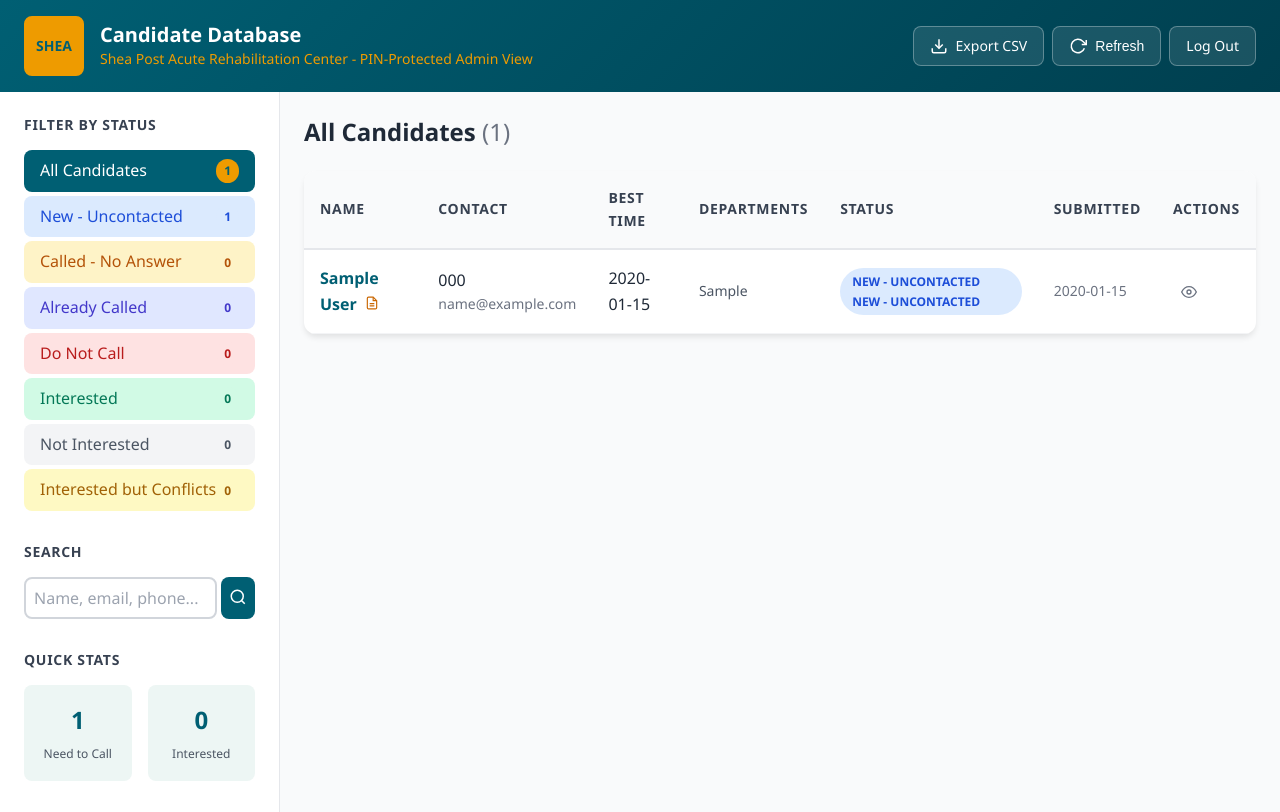
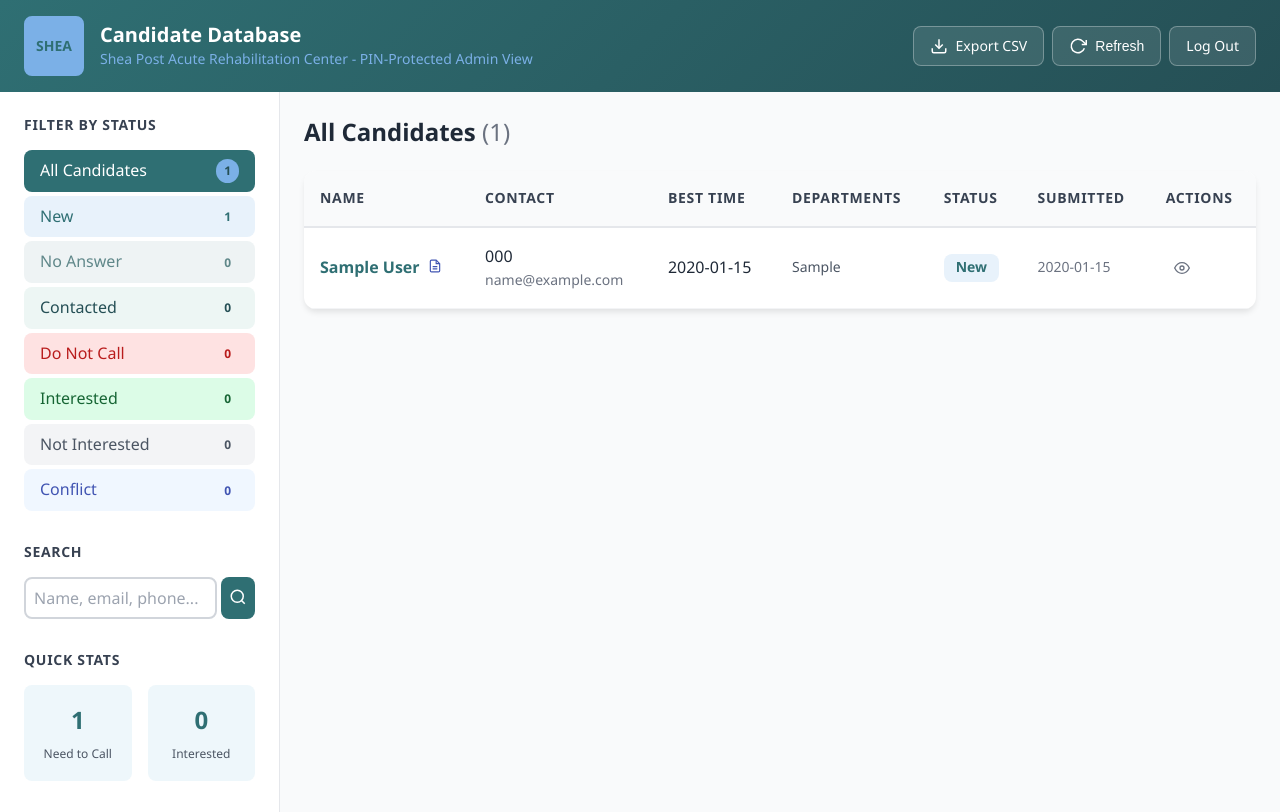
Before and after one commit to Ethan-da-Tech-Wizard/Recruitment_for_Greatness, a Flask app: page /?status=all in a window 1280 px wide. Run offline with Flask 3, Linux system fonts and the light colour scheme; the visitor is signed in with stand-in values (Sample User, id 1); tables that the repository leaves empty hold one stand-in row (values such as "Sample post").

Commit message:
Refine status UI and Shea colors

```diff
--- a/shared/database.py
+++ b/shared/database.py
@@ -13,13 +13,13 @@ DB_PATH = os.path.join(os.path.dirname(__file__), 'shea_parc_data.db')
 
 # Status options for candidates
 STATUS_OPTIONS = [
-    ('new', 'New - Uncontacted'),
-    ('called_no_answer', 'Called - No Answer'),
-    ('already_called', 'Already Called'),
+    ('new', 'New'),
+    ('called_no_answer', 'No Answer'),
+    ('already_called', 'Contacted'),
     ('do_not_call', 'Do Not Call'),
     ('interested', 'Interested'),
     ('not_interested', 'Not Interested'),
-    ('interested_conflicts', 'Interested but Conflicts')
+    ('interested_conflicts', 'Conflict')
 ]
 
 # Department options
--- a/static/css/admin.css
+++ b/static/css/admin.css
@@ -217,17 +217,17 @@
 
 .status-link.active .status-count {
     background-color: var(--gold);
-    color: var(--maroon);
+    color: var(--maroon-dark);
 }
 
 /* Status-specific colors */
-.status-link.status-new .status-count { background-color: #dbeafe; color: #1d4ed8; }
-.status-link.status-called_no_answer .status-count { background-color: #fef3c7; color: #b45309; }
-.status-link.status-already_called .status-count { background-color: #e0e7ff; color: #4338ca; }
+.status-link.status-new .status-count { background-color: #e8f2fb; color: #2f6f73; }
+.status-link.status-called_no_answer .status-count { background-color: #eef3f4; color: #5f8789; }
+.status-link.status-already_called .status-count { background-color: #edf6f4; color: #254f55; }
 .status-link.status-do_not_call .status-count { background-color: #fee2e2; color: #b91c1c; }
-.status-link.status-interested .status-count { background-color: #d1fae5; color: #047857; }
+.status-link.status-interested .status-count { background-color: #dcfce7; color: #166534; }
 .status-link.status-not_interested .status-count { background-color: #f3f4f6; color: #4b5563; }
-.status-link.status-interested_conflicts .status-count { background-color: #fef9c3; color: #a16207; }
+.status-link.status-interested_conflicts .status-count { background-color: #f0f7ff; color: #4054b2; }
 
 /* Search Form */
 .search-form {
@@ -383,20 +383,20 @@
 /* Status Badges */
 .status-badge {
     display: inline-block;
-    padding: 4px 12px;
-    border-radius: var(--radius-full);
-    font-size: var(--font-size-xs);
-    font-weight: 600;
-    text-transform: uppercase;
+    padding: 0.35rem 0.75rem;
+    border-radius: var(--radius-md);
+    font-size: var(--font-size-sm);
+    font-weight: 700;
+    line-height: 1.2;
 }
 
-.status-new { background-color: #dbeafe; color: #1d4ed8; }
-.status-called_no_answer { background-color: #fef3c7; color: #b45309; }
-.status-already_called { background-color: #e0e7ff; color: #4338ca; }
+.status-new { background-color: #e8f2fb; color: #2f6f73; }
+.status-called_no_answer { background-color: #eef3f4; color: #5f8789; }
+.status-already_called { background-color: #edf6f4; color: #254f55; }
 .status-do_not_call { background-color: #fee2e2; color: #b91c1c; }
-.status-interested { background-color: #d1fae5; color: #047857; }
+.status-interested { background-color: #dcfce7; color: #166534; }
 .status-not_interested { background-color: #f3f4f6; color: #4b5563; }
-.status-interested_conflicts { background-color: #fef9c3; color: #a16207; }
+.status-interested_conflicts { background-color: #f0f7ff; color: #4054b2; }
 
 /* Action Buttons */
 .actions-cell {
--- a/static/css/common.css
+++ b/static/css/common.css
@@ -1,19 +1,19 @@
 /*
  * Shea PARC Admin Pipeline
  * Common Styles - Shared across both applications
- * Colors: Deep teal, amber, white
+ * Colors: Shea-inspired teal, aqua, soft green, white
  */
 
 /* CSS Variables */
 :root {
     /* Primary Colors */
-    --maroon: #005f73;
-    --maroon-dark: #003f4f;
-    --maroon-light: #0a9396;
+    --maroon: #2f6f73;
+    --maroon-dark: #254f55;
+    --maroon-light: #5f8789;
 
-    --gold: #ee9b00;
-    --gold-dark: #ca6702;
-    --gold-light: #edf6f4;
+    --gold: #7bb0e7;
+    --gold-dark: #4054b2;
+    --gold-light: #eef7fb;
 
     --white: #ffffff;
     --off-white: #fafafa;
@@ -32,7 +32,7 @@
 
     /* Status Colors */
     --success: #10b981;
-    --warning: #f59e0b;
+    --warning: #7bb0e7;
     --error: #ef4444;
     --info: #3b82f6;
 
@@ -185,7 +185,7 @@ input, select, textarea {
 input:focus, select:focus, textarea:focus {
     outline: none;
     border-color: var(--maroon);
-    box-shadow: 0 0 0 3px rgba(128, 0, 0, 0.1);
+    box-shadow: 0 0 0 3px rgba(95, 135, 137, 0.14);
 }
 
 input::placeholder, textarea::placeholder {
--- a/templates/admin/candidate.html
+++ b/templates/admin/candidate.html
@@ -55,7 +55,6 @@
                         {% for status_key, status_name in status_options %}
                             {% if status_key == candidate.status %}{{ status_name }}{% endif %}
                         {% endfor %}
-                        {% if candidate.status == 'new' %}New - Uncontacted{% endif %}
                     </span>
                 </div>
                 <div class="candidate-actions">
@@ -112,7 +111,7 @@
                             <path d="M12 20h9"></path>
                             <path d="M16.5 3.5a2.121 2.121 0 0 1 3 3L7 19l-4 1 1-4L16.5 3.5z"></path>
                         </svg>
-                        Update Status
+                        Status
                     </h2>
                     <form action="{{ url_for('update_status', candidate_id=candidate.id) }}" method="POST" class="status-form">
                         <select name="status" class="status-select">
@@ -122,7 +121,7 @@
                             </option>
                             {% endfor %}
                         </select>
-                        <button type="submit" class="btn btn-primary">Update Status</button>
+                        <button type="submit" class="btn btn-primary">Save</button>
                     </form>
                 </section>
 
--- a/templates/admin/dashboard.html
+++ b/templates/admin/dashboard.html
@@ -171,7 +171,6 @@
                                     {% for status_key, status_name in status_options %}
                                         {% if status_key == candidate.status %}{{ status_name }}{% endif %}
                                     {% endfor %}
-                                    {% if candidate.status == 'new' %}New - Uncontacted{% endif %}
                                 </span>
                             </td>
                             <td class="date-cell">{{ candidate.created_at[:10] if candidate.created_at else 'Unknown' }}</td>
```
Also changed, not shown: other parts of static/css/admin.css (+21 -5 lines), static/css/public.css (+14 -14 lines).
